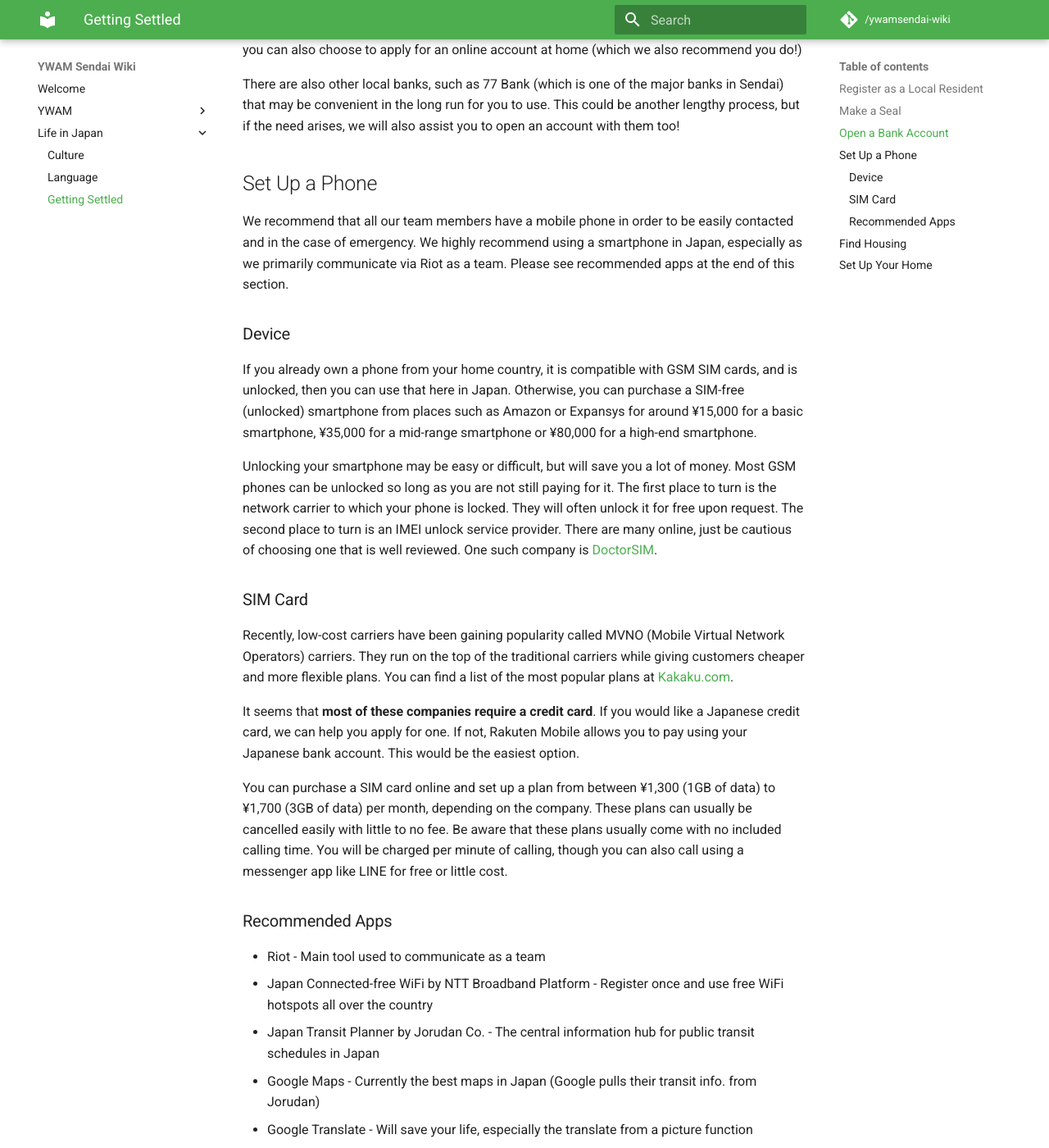
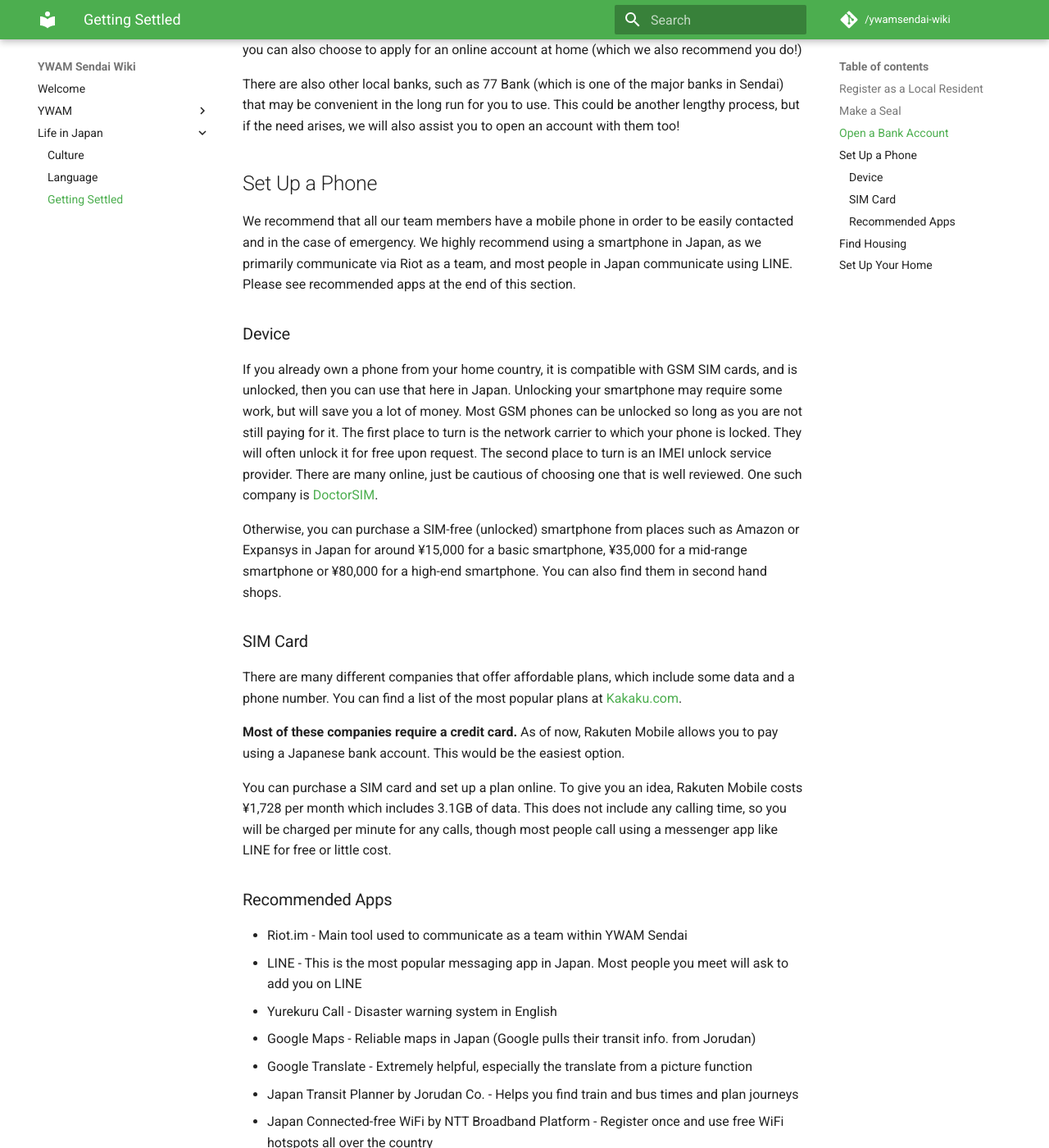
Before and after one commit to ywamsendai/ywamsendai-wiki, an MkDocs documentation site: the page built from docs/lifeinjapan/gettingsettled.md, in a window 1280 px wide and 1400 px high, scrolled down 1446 px. Shown: the whole window at 82% size. Built offline with MkDocs 1.6.1 and Material for MkDocs 9.7.7, drawn with Linux system fonts in a browser that asks for light colours; comment, search, counter and statistics services are not loaded; some of the changed text lies outside the part shown.

Commit message:
Simplified phone section

```diff
--- a/docs/lifeinjapan/gettingsettled.md
+++ b/docs/lifeinjapan/gettingsettled.md
@@ -36,31 +36,31 @@
 
 ## Set Up a Phone
 
-We recommend that all our team members have a mobile phone in order to be easily contacted and in the case of emergency. We highly recommend using a smartphone in Japan, especially as we primarily communicate via Riot as a team. Please see recommended apps at the end of this section.
+We recommend that all our team members have a mobile phone in order to be easily contacted and in the case of emergency. We highly recommend using a smartphone in Japan, as we primarily communicate via Riot as a team, and most people in Japan communicate using LINE. Please see recommended apps at the end of this section.
 
 ### Device
 
-If you already own a phone from your home country, it is compatible with GSM SIM cards, and is unlocked, then you can use that here in Japan. Otherwise, you can purchase a SIM-free (unlocked) smartphone from places such as Amazon or Expansys for around ¥15,000 for a basic smartphone, ¥35,000 for a mid-range smartphone or ¥80,000 for a high-end smartphone.
+If you already own a phone from your home country, it is compatible with GSM SIM cards, and is unlocked, then you can use that here in Japan. Unlocking your smartphone may require some work, but will save you a lot of money. Most GSM phones can be unlocked so long as you are not still paying for it. The first place to turn is the network carrier to which your phone is locked. They will often unlock it for free upon request. The second place to turn is an IMEI unlock service provider. There are many online, just be cautious of choosing one that is well reviewed. One such company is [DoctorSIM](https://www.doctorsim.com/).
 
-Unlocking your smartphone may be easy or difficult, but will save you a lot of money. Most GSM phones can be unlocked so long as you are not still paying for it. The first place to turn is the network carrier to which your phone is locked. They will often unlock it for free upon request. The second place to turn is an IMEI unlock service provider. There are many online, just be cautious of choosing one that is well reviewed. One such company is [DoctorSIM](https://www.doctorsim.com/).
+Otherwise, you can purchase a SIM-free (unlocked) smartphone from places such as Amazon or Expansys in Japan for around ¥15,000 for a basic smartphone, ¥35,000 for a mid-range smartphone or ¥80,000 for a high-end smartphone. You can also find them in second hand shops.
 
 ### SIM Card
 
-Recently, low-cost carriers have been gaining popularity called MVNO (Mobile Virtual Network Operators) carriers. They run on the top of the traditional carriers while giving customers cheaper and more flexible plans. You can find a list of the most popular plans at [Kakaku.com](http://kakaku.com/mobile_data/sim/ranking.asp?si_maxdatatraffic=21&si_option2=1).
+There are many different companies that offer affordable plans, which include some data and a phone number. You can find a list of the most popular plans at [Kakaku.com](http://kakaku.com/mobile_data/sim/ranking.asp?si_maxdatatraffic=21&si_option2=1).
 
-It seems that **most of these companies require a credit card**. If you would like a Japanese credit card, we can help you apply for one. If not, Rakuten Mobile allows you to pay using your Japanese bank account. This would be the easiest option.
+**Most of these companies require a credit card.** As of now, Rakuten Mobile allows you to pay using a Japanese bank account. This would be the easiest option.
 
-You can purchase a SIM card online and set up a plan from between ¥1,300 (1GB of data) to ¥1,700 (3GB of data) per month, depending on the company. These plans can usually be cancelled easily with little to no fee. Be aware that these plans usually come with no included calling time. You will be charged per minute of calling, though you can also call using a messenger app like LINE for free or little cost.
+You can purchase a SIM card and set up a plan online. To give you an idea, Rakuten Mobile costs ¥1,728 per month which includes 3.1GB of data. This does not include any calling time, so you will be charged per minute for any calls, though most people call using a messenger app like LINE for free or little cost.
 
 ### Recommended Apps
 
-* Riot - Main tool used to communicate as a team
+* Riot.im - Main tool used to communicate as a team within YWAM Sendai
+* LINE - This is the most popular messaging app in Japan. Most people you meet will ask to add you on LINE
+* Yurekuru Call - Disaster warning system in English
+* Google Maps - Reliable maps in Japan (Google pulls their transit info. from Jorudan)
+* Google Translate - Extremely helpful, especially the translate from a picture function
+* Japan Transit Planner by Jorudan Co. - Helps you find train and bus times and plan journeys
 * Japan Connected-free WiFi by NTT Broadband Platform - Register once and use free WiFi hotspots all over the country
-* Japan Transit Planner by Jorudan Co. - The central information hub for public transit schedules in Japan
-* Google Maps - Currently the best maps in Japan (Google pulls their transit info. from Jorudan)
-* Google Translate - Will save your life, especially the translate from a picture function
-* LINE - This is the most popular messaging app currently in Japan. Most people you meet will ask to add you on LINE
-* Yurekuru Call - Disaster warning system in English
 
 ## Find Housing
 
```
